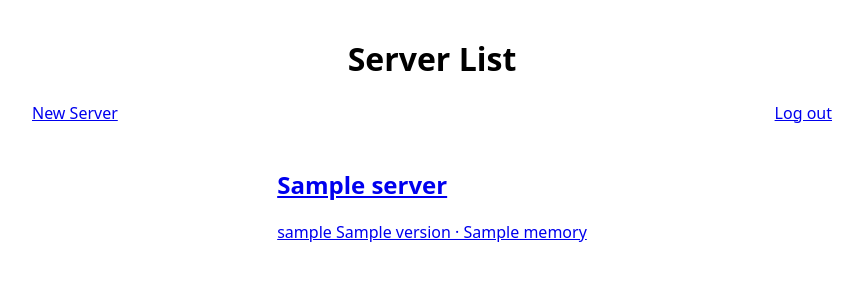
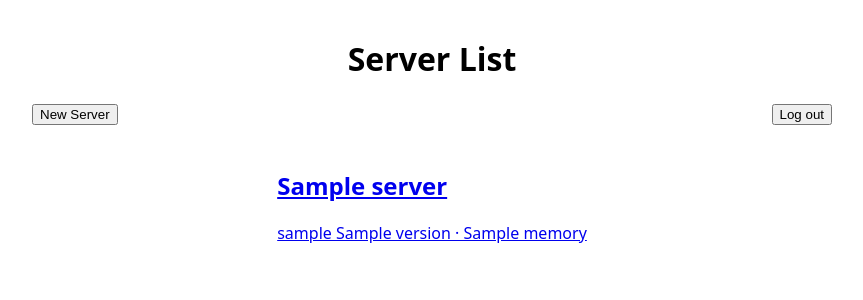
Before and after one commit to lodestone-dev-org/lodestone, a Flask app: template templates/server_browser.html in a window 1280 px wide. Shown: the top 300 px of the page, without its empty margins (208-1071 px from the left). Run offline with Flask 3, Linux system fonts and the light colour scheme; the template is opened without the code that fills it: most values are stand-ins (such as "Sample title", 1, 10 or a date in 2020).

Commit message:
Added nicer buttons

```diff
--- a/templates/server_browser.html
+++ b/templates/server_browser.html
@@ -9,8 +9,12 @@
 <body id="ServerBrowser">
     <h1>Server List</h1>
     <header>
-        <a href="{{ url_for('create_server') }}">New Server</a>
-        <a href="{{ url_for('logout') }}">Log out</a>
+        <form action="{{ url_for('create_server')}}" method="post" class="d-inline">
+            <button type="submit" class="btn btn-outline-primary">New Server</button>
+        </form>
+        <form action="{{ url_for('logout') }}" method="post" class="d-inline">
+            <button type="submit" class="btn btn-outline-secondary">Log out</button>
+        </form>
     </header>
 
     {% for server in servers %}
```
